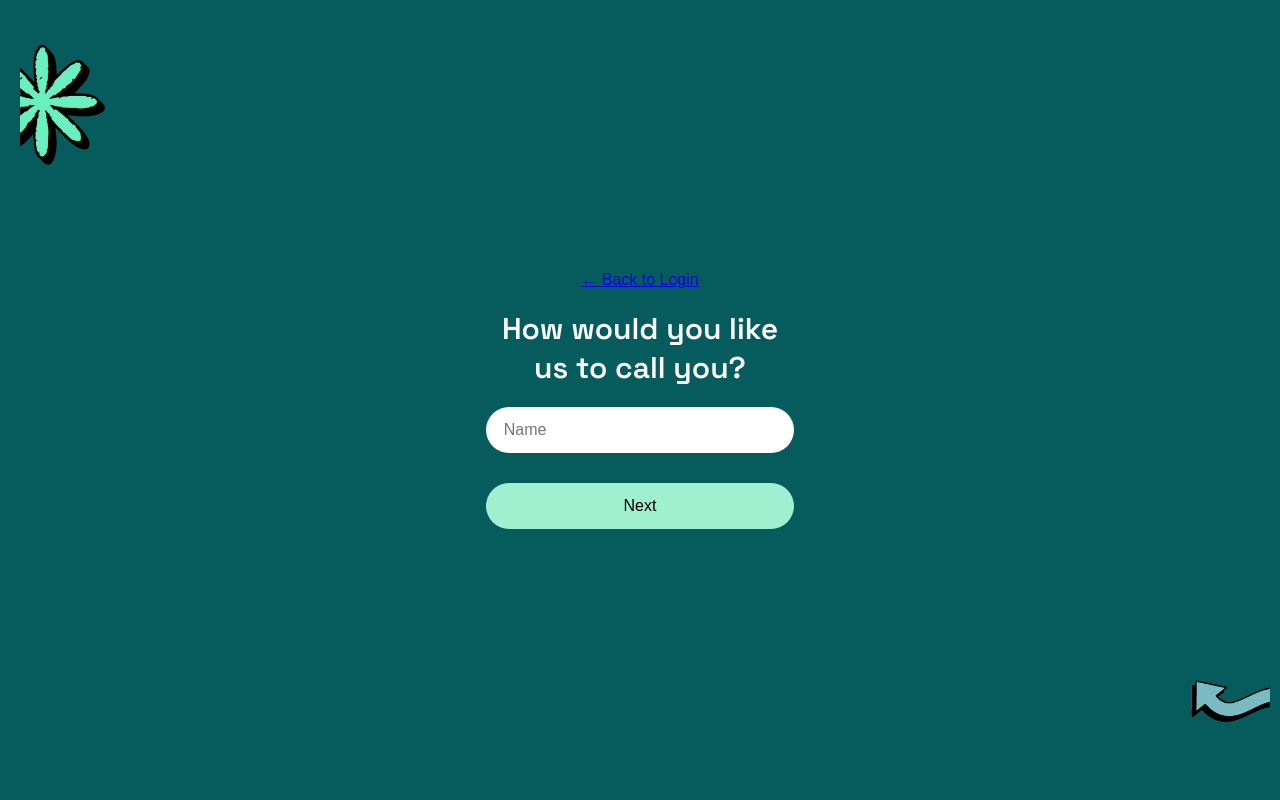
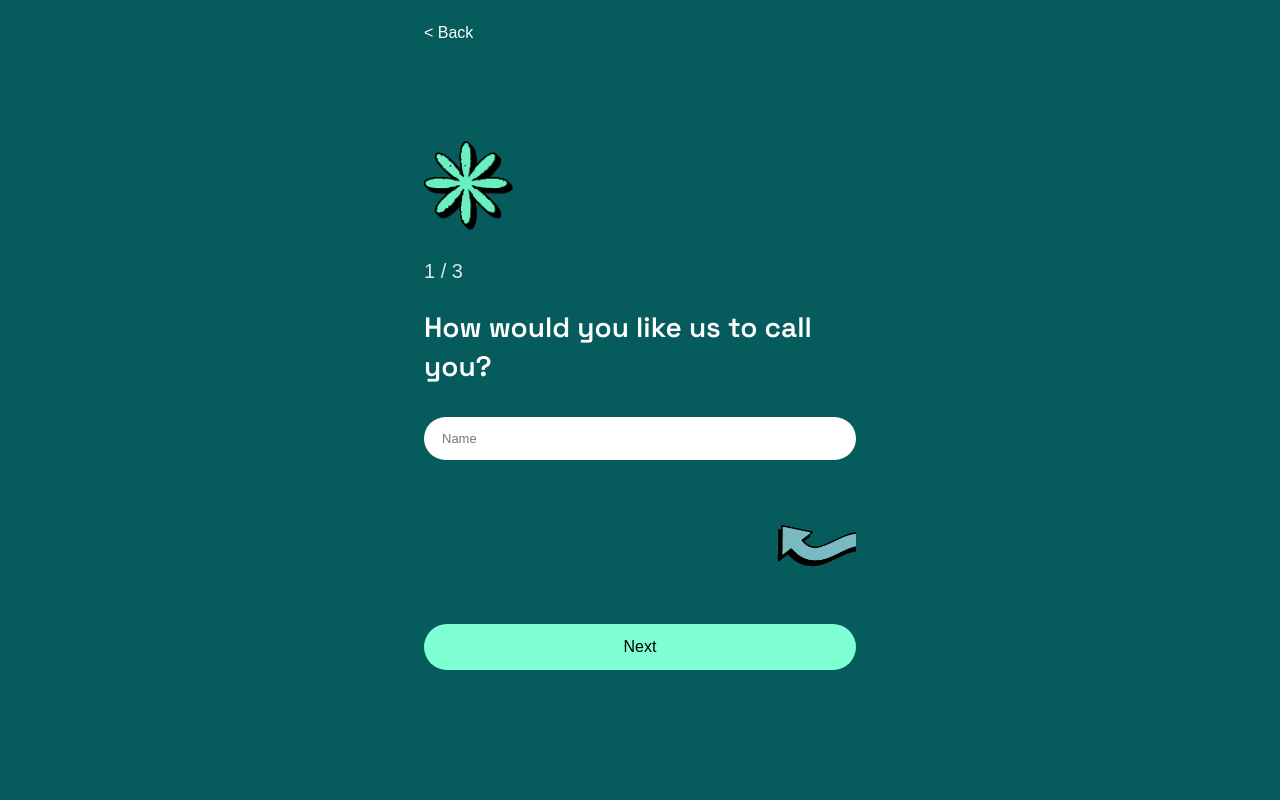
Before and after one commit to diane-ch/stock-predictor-app-idm25, a Flask app: page /register in a window 1280 px wide. Run offline with Flask 3, Linux system fonts and the light colour scheme.

Commit message:
updated auth

```diff
--- a/app/static/css/login.css
+++ b/app/static/css/login.css
@@ -110,7 +110,6 @@ button:hover {
   text-decoration: underline;
 }
 
-
 /* Flash Messages */
 .flash-message {
   padding: 12px 16px;
--- a/app/static/css/sign-up12.css
+++ b/app/static/css/sign-up12.css
@@ -1,79 +1,180 @@
-
-    body, html {
+/* 全局设置 */
+html, body {
   margin: 0;
   padding: 0;
   height: 100vh;
-      background-color: #065c5c;
   overflow: hidden;
   font-family: 'Arial', sans-serif;
+  background-color: #065c5c;
 }
 
+/* 主屏幕容器 */
 .signup-screen {
+  height: 100vh;
   width: 100%;
-      height: 100vh;
+  max-width: 480px;
+  margin: 0 auto;
   padding: 0 24px;
   box-sizing: border-box;
   display: flex;
   flex-direction: column;
   justify-content: center;
-      align-items: center;
+  align-items: flex-start;
   position: relative;
+  background-color: #065c5c;
 }
 
-    .top-icon {
-      position: absolute;
-      top: 30px;
-      left: 20px;
-      width: 100px;
+/* 表单主内容区域，改为 100% 宽度，不限制最大宽度 */
+.form-block {
+  width: 100%;
+  display: flex;
+  flex-direction: column;
+  align-items: flex-start;
 }
 
-    .bottom-icon {
+/* 返回按钮样式 */
+.back-button {
   position: absolute;
-      bottom: 20px;
-      right: 10px;
-      width: 100px;
+  top: 24px;
+  left: 24px;
+  color: white;
+  text-decoration: none;
+  font-size: 16px;
+  font-weight: 500;
+  font-family: 'Arial', sans-serif;
+  z-index: 20;
 }
 
-    h1 {
+/* 步骤进度指示 */
+.step-indicator {
   color: white;
-      text-align: center;
-      font-size: 30px;
-      margin-bottom: 20px;
-      font-family: 'Space Grotesk', sans-serif;
+  font-size: 20px;
+  font-weight: 500;
+  margin: 0 0 6px 0;
+  opacity: 0.85;
 }
 
+/* 主标题 */
+.form-title {
+  color: white;
+  text-align: left;
+  font-size: 28px;
+  margin-bottom: 30px;
+  font-family: 'Space Grotesk', sans-serif;
+  font-weight: 600;
+  line-height: 1.4;
+}
+
+/* 表单整体 */
+form {
+  width: 100%;
+  display: flex;
+  flex-direction: column;
+}
+
+/* 输入框样式 */
 input {
-      width: 100%;
-      padding: 14px 18px;
-      font-size: 16px;
+  background-color: white;
   border: none;
   border-radius: 30px;
-      margin-bottom: 30px;
+  padding: 14px 18px;
+  font-size: 13px;
+  margin-bottom: 16px;
+  outline: none;
   box-sizing: border-box;
+  width: 100%;
 }
 
+/* 按钮样式 */
 button {
-      width: 100%;
+  background-color: #7fffd4;
+  color: black;
+  border: none;
+  border-radius: 30px;
   padding: 14px;
   font-size: 16px;
-      background-color: #a0f0d0;
-      border: none;
-      border-radius: 30px;
+  cursor: pointer;
+  transition: background-color 0.2s;
+  width: 100%;
+}
+
+button:hover {
+  background-color: #5ee2c2;
+}
+
+/* 上方装饰图 */
+.decor-top {
+  width: 100px;
+  margin-bottom: 16px;
+}
+
+/* 下方装饰图 */
+.decor-bottom {
+  width: 100px;
+  margin: 0px 0;
+  align-self: flex-end;
+}
+/* 右上角装饰图，嵌入上方 */
+.decor-top-right {
+  width: 150px;
+  margin-bottom: 0px;
+  align-self: flex-end;
+}
+
+/* 左下角装饰图，嵌入底部 */
+.decor-bottom-left {
+  width: 100px;
+  margin-top: 0px;
+  align-self: flex-start;
+}
+
+/* 装饰图样式 */
+.decor-arrow {
+  width: 100px;
+  margin-bottom: 16px;
+  align-self: flex-start;
+}
+
+/* 单选框整体样式 */
+form label {
+  color: white;
+  font-size: 16px;
+  margin-bottom: 16px;
+  display: flex;
+  align-items: center;
+  gap: 12px;
   cursor: pointer;
 }
 
-    button:hover {
-      background-color: #88e3c3;
+form input[type="radio"] {
+  appearance: none;
+  width: 20px;
+  height: 20px;
+  border: 2px solid white;
+  border-radius: 50%;
+  background-color: transparent;
+  position: relative;
+  margin: 0;
+  cursor: pointer;
+  display: inline-block;
+  vertical-align: middle;
+}
+
+form input[type="radio"]:checked::after {
+  content: "";
+  position: absolute;
+  top: 4px;
+  left: 4px;
+  width: 10px;
+  height: 10px;
+  background-color: #7fffd4;
+  border-radius: 50%;
 }
 
 
-    .coin-icon {
-    position: absolute;
-    top: 0;
-    right: 0;
-    width: 120px;
-    z-index: 0;
-    pointer-events: none;
+/* 让每个单选项之间间隔明显 */
+form label:not(:last-child) {
+  margin-bottom: 16px;
 }
 
 /* Flash Messages */
--- a/app/templates/auth/register_step1.html
+++ b/app/templates/auth/register_step1.html
@@ -9,22 +9,18 @@
 </head>
 <body>
   <div class="signup-screen">
-    <!-- Back to login arrow - ADD THIS -->
-    <a href="{{ url_for('auth.login') }}" class="back-to-login">
-      ← Back to Login
-    </a>
+    <!-- Back to login button -->
+    <a href="{{ url_for('auth.login') }}" class="back-button">&lt; Back</a>
 
-    <!-- 左上角装饰图 -->
+    <div class="form-block">
       <!-- Top decoration -->
-    <img src="{{ url_for('static', filename='images/branding_01-13.png') }}" alt="Star Decoration" class="top-icon" />
+      <img src="{{ url_for('static', filename='images/branding_01-13.png') }}" alt="Top Decoration" class="decor-top" />
 
-    <!-- 右下角装饰图 -->
-    <!-- Bottom decoration -->
-    <img src="{{ url_for('static', filename='images/branding_01-11.png') }}" alt="Arrow Decoration" class="bottom-icon" />
+      <!-- Step indicator -->
+      <p class="step-indicator">1 / 3</p>
 
-    <!-- 中间内容 -->
-    <!-- Main content -->
-    <h1>How would you like<br>us to call you?</h1>
+      <!-- Form title -->
+      <h1 class="form-title">How would you like us to call you?</h1>
 
       <!-- Flash messages for errors -->
       {% with messages = get_flashed_messages(with_categories=true) %}
@@ -37,19 +33,20 @@
 
       <!-- Form that submits to Flask backend -->
       <form method="POST" action="{{ url_for('auth.register_step1') }}">
-      <!-- CSRF protection -->
         <input type="hidden" name="csrf_token" value="{{ csrf_token }}">
-
-      <!-- Name input with preserved value -->
         <input type="text"
                name="name"
                placeholder="Name"
                value="{{ name or '' }}"
                required />
 
+        <!-- Bottom decoration -->
+        <img src="{{ url_for('static', filename='images/branding_01-11.png') }}" alt="Bottom Decoration" class="decor-bottom" />
+
         <!-- Submit button -->
         <button type="submit">Next</button>
       </form>
     </div>
+  </div>
 </body>
 </html>
```
Also changed, not shown: app/static/css/sign-up3.css (+41 -11 lines), app/templates/auth/register_step2.html (+14 -12 lines), app/templates/auth/register_step3.html (+12 -20 lines), app/static/images/branding_01-13.png, app/static/images/coin_bottom_left.png (added), app/static/images/coin_top_right.png (added), instance/app.db. Lines whose indentation alone changed are shown as unchanged.
